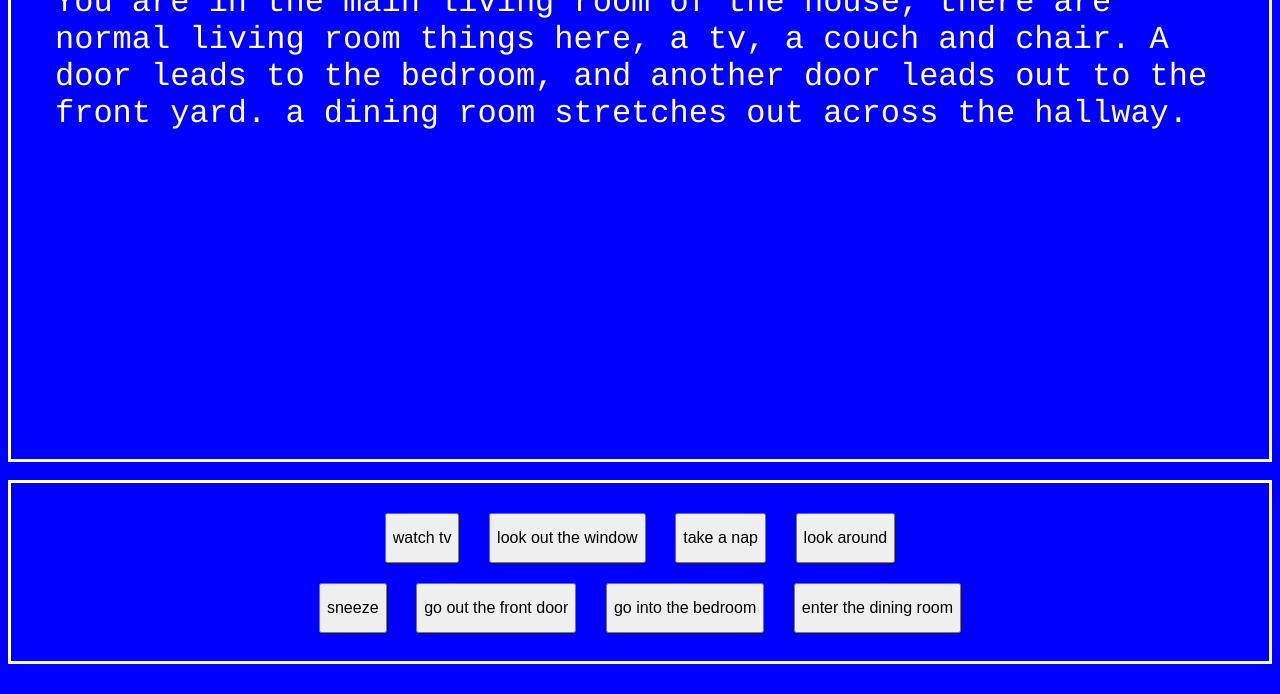
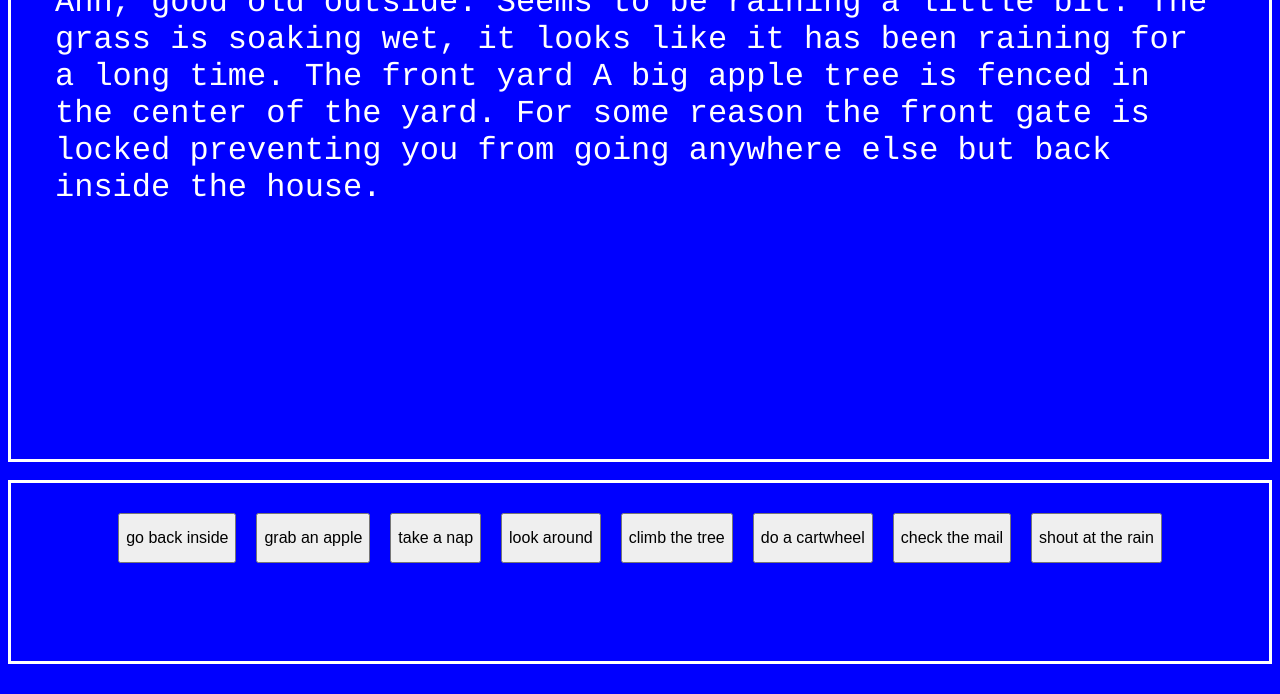
Before and after one commit to zakaos/opentxtgame, a website: page index.html in a window 1280 px wide. Shown: the part 106-800 px from the top of the page. Drawn offline with Linux system fonts and the light colour scheme.

Commit message:
changed how the game creates buttons to make it more dynamic

```diff
--- a/functions.js
+++ b/functions.js
@@ -1,65 +1,48 @@
 function makeRoom(room){
+	var btnPos = document.getElementById('ButtonWindow');
 
-document.getElementById('MainTxt').innerHTML="<b>"+room.title+"</b>"+"<br>"+room.description;
-footTxt("");
-document.getElementById('btn1').innerText=room.btn1txt;
-document.getElementById('btn2').innerText=room.btn2txt;
-document.getElementById('btn3').innerText=room.btn3txt;
-document.getElementById('btn4').innerText=room.btn4txt;
-document.getElementById('btn5').innerText=room.btn5txt;
-document.getElementById('btn6').innerText=room.btn6txt;
-document.getElementById('btn7').innerText=room.btn7txt;
-document.getElementById('btn8').innerText=room.btn8txt;
-document.getElementById('btn1').onclick=room.btn1fnc;
-document.getElementById('btn2').onclick=room.btn2fnc;
-document.getElementById('btn3').onclick=room.btn3fnc;
-document.getElementById('btn4').onclick=room.btn4fnc;
-document.getElementById('btn5').onclick=room.btn5fnc;
-document.getElementById('btn6').onclick=room.btn6fnc;
-document.getElementById('btn7').onclick=room.btn7fnc;
-document.getElementById('btn8').onclick=room.btn8fnc;
+	document.getElementById('MainTxt').innerHTML="<b>"+room.title+"</b>"+"<br>"+room.description;
+	footTxt("");
+
+	if(document.getElementById('GameButton')) {
+		var container = document.getElementById("ButtonWindow");
+		while (container.lastChild) {
+			container.removeChild(container.lastChild);
+		}
+	}
+
+	for (var i=0; i<room.btnTxt.length; i++)
+	{
+		btnPos.insertAdjacentHTML('beforeend', '<button id="GameButton" onClick="' + room.btnFnc[i] + '">' + room.btnTxt[i]
+			+ '</button>');
+	}
+	}
+
+	function footTxt(newfoottxt){
+		document.getElementById('FooterTxt').innerHTML="<i>"+newfoottxt.toString()+"</i>";
 }
 
-function footTxt(newfoottxt){
-	document.getElementById('FooterTxt').innerHTML="<i>"+newfoottxt+"</i>";
-}
-OutFront=new Object();
-OutFront.title="Out in Front of the House"
-OutFront.description="Ahh, good old outside. Seems to be raining a little bit. The grass is soaking wet, it looks like it has been raining for a long time. The front yard A big apple tree is fenced in the center of the yard. For some reason the front gate is locked preventing you from going anywhere else but back inside the house."
-OutFront.btn1txt="go back inside";
-OutFront.btn2txt="grab an apple";
-OutFront.btn3txt="take a nap";
-OutFront.btn4txt="look around";
-OutFront.btn5txt="climb the tree";
-OutFront.btn6txt="do a cartwheel";
-OutFront.btn7txt="check the mail";
-OutFront.btn8txt="shout at the rain";
-OutFront.btn1fnc=function(){makeRoom(LivingRoom)}
-OutFront.btn2fnc=function(){footTxt("Mmmm Preeettty good apple!");}
-OutFront.btn3fnc=function(){footTxt("Yea right, like i'm really going to take a nap in the rain.");};
-OutFront.btn4fnc=function(){footTxt("Sure is rainy out here.");};
-OutFront.btn5fnc=function(){footTxt("Do you really think it's a good idea to climb a tree in the rain?");};
-OutFront.btn6fnc=function(){footTxt("weeeeeeeeeeeee!");};
-OutFront.btn7fnc=function(){footTxt("Oh yea, that's right. mail doesn't come on sundays.");};
-OutFront.btn8fnc=function(){footTxt("You Shout at the top of your lungs STOP RAINING YOU STUPID RAIN! you even shake your fist a little.");};
+var OutFront= {
+	title: "Out in Front of the House",
+	description: "Ahh, good old outside. Seems to be raining a little bit. The grass is soaking wet, it looks like it has been raining for a long time. The front yard A big apple tree is fenced in the center of the yard. For some reason the front gate is locked preventing you from going anywhere else but back inside the house.",
+	btnTxt: ["go back inside", "grab an apple", "take a nap", "look around", "climb the tree",
+		"do a cartwheel", "check the mail", "shout at the rain"],
+	btnFnc: ['makeRoom(LivingRoom)', 'footTxt(\'Mmmm Preeettty good apple!\')',
+		'footTxt(\'Yea right, like I am really going to take a nap in the rain.\')',
+		'footTxt(\'Sure is rainy out here.\')', 'footTxt(\'Do you really think it iss a good idea to climb a tree in the rain?\')',
+		'footTxt(\'weeeeeeeeeeeee!\')', 'footTxt(\'Oh yea, that is right. Mail does not come on sundays.\')',
+		'footTxt(\'You Shout at the top of your lungs STOP RAINING YOU STUPID RAIN! you even shake your fist a little.\')']
+};
 
-LivingRoom=new Object();
-LivingRoom.title="The Living Room"
-LivingRoom.description="You are in the main living room of the house, there are normal living room things here, a tv, a couch and chair. A door leads to the bedroom, and another door leads out to the front yard. a dining room stretches out across the hallway."
-LivingRoom.btn1txt="watch tv";
-LivingRoom.btn2txt="look out the window";
-LivingRoom.btn3txt="take a nap";
-LivingRoom.btn4txt="look around";
-LivingRoom.btn5txt="sneeze";
-LivingRoom.btn6txt="go out the front door";
-LivingRoom.btn7txt="go into the bedroom";
-LivingRoom.btn8txt="enter the dining room";
-LivingRoom.btn1fnc=function(){footTxt("You spend some minutes clicking through channels, as usual nothings on.")}
-LivingRoom.btn2fnc=function(){footTxt("You look out the window, seems like its raining outside.");}
-LivingRoom.btn3fnc=function(){footTxt("You snooze off for a bit, no cool dreams or anthing though.");};
-LivingRoom.btn4fnc=function(){footTxt("Looks like this room could use some cleaning, I'm not gonna be the one to do it though.");};
-LivingRoom.btn5fnc=function(){footTxt("Achoooooo!");};
-LivingRoom.btn6fnc=function(){makeRoom(OutFront);};
-LivingRoom.btn7fnc=function(){makeRoom(BedRoom);};;
-LivingRoom.btn8fnc=function(){makeRoom(DiningRoom);};;
-makeRoom(LivingRoom);
+var LivingRoom= {
+	title: "The Living Room",
+	description: "You are in the main living room of the house, there are normal living room things here, a tv, a couch and chair. A door leads to the bedroom, and another door leads out to the front yard. a dining room stretches out across the hallway.",
+	btnTxt: ["watch tv", "look out the window", "take a nap", "look around", "sneeze", "go out the front door",
+		"go into the bedroom", "enter the dining room"],
+	btnFnc: ['footTxt(\'You spend some minutes clicking through channels, as usual nothings on.\')', 'footTxt(\'You look out the window, seems like its raining outside.\')',
+		'footTxt(\'You snooze off for a bit, no cool dreams or anthing though.\')', 'footTxt(\'Looks like this room could use some cleaning, I am not gonna be the one to do it though.\')',
+		'footTxt(\'Achoooooo!\')', 'makeRoom(OutFront)', 'makeRoom(BedRoom)',
+		'makeRoom(DiningRoom)']
+};
+
+makeRoom(OutFront);
--- a/index.html
+++ b/index.html
@@ -17,16 +17,7 @@
 		  <br>
 
       	<div id="ButtonWindow">
-			<button id="btn1">button</button>
-			<button id="btn2">button</button>
-			<button id="btn3">whos</button>
-			<button id="btn4">got</button>
-			<br>
-			<button id="btn5">the</button>
-			<button id="btn6">button</button>
-			<button id="btn7">somebody</button>
-			<button id="btn8">does</button>
-		  </div>
+		</div>
 
         <script src="functions.js"></script>
 
--- a/package.json
+++ b/package.json
@@ -19,5 +19,6 @@
   "devDependencies": {
     "gulp": "^3.9.1",
     "gulp-webserver": "^0.9.1"
-  }
+  },
+  "dependencies": {}
 }
```
